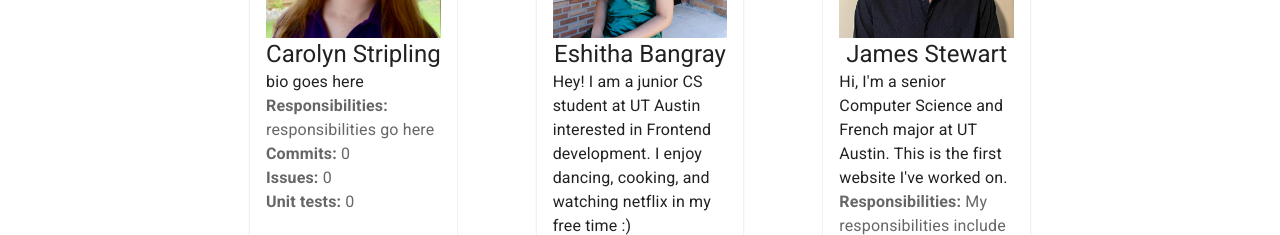
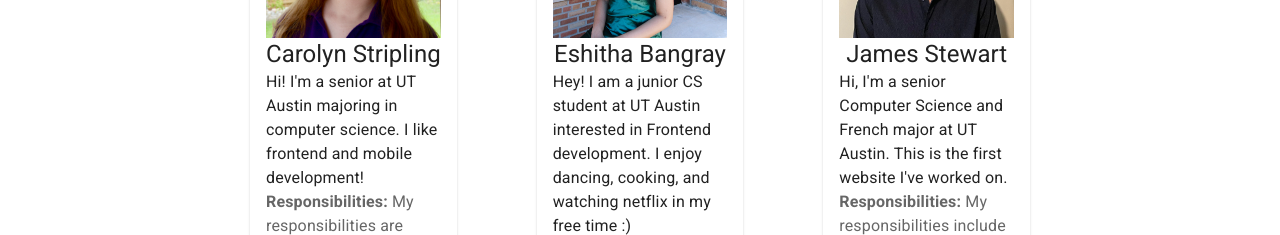
Before and after one commit to rohanchugh14/southwest-hurricane-aid, a React (Create React App) app: page /about in a window 1280 px wide. Shown: the part 717-952 px from the top of the page. Built offline with nearby package versions, Linux system fonts and the light colour scheme; no server answers.

Commit message:
merge main

```diff
--- a/src/About/index.tsx
+++ b/src/About/index.tsx
@@ -102,8 +102,10 @@ const About = () => {
             style={{ display: "flex", justifyContent: "center" }}
           >
             <MemberCard
-              name="Carolyn Stripling"
-              imgurl="carolyn.png"
+              name='Carolyn Stripling'
+              imgurl='carolyn.png'
+              bio="Hi! I'm a senior at UT Austin majoring in computer science. I like frontend and mobile development!"
+              responsibilities="My responsibilities are mostly on the frontend, but I help with the backend when it's needed."
               commits={
                 commits.filter(
                   (commit) => commit.committer_name === "Carolyn Stripling"
```
